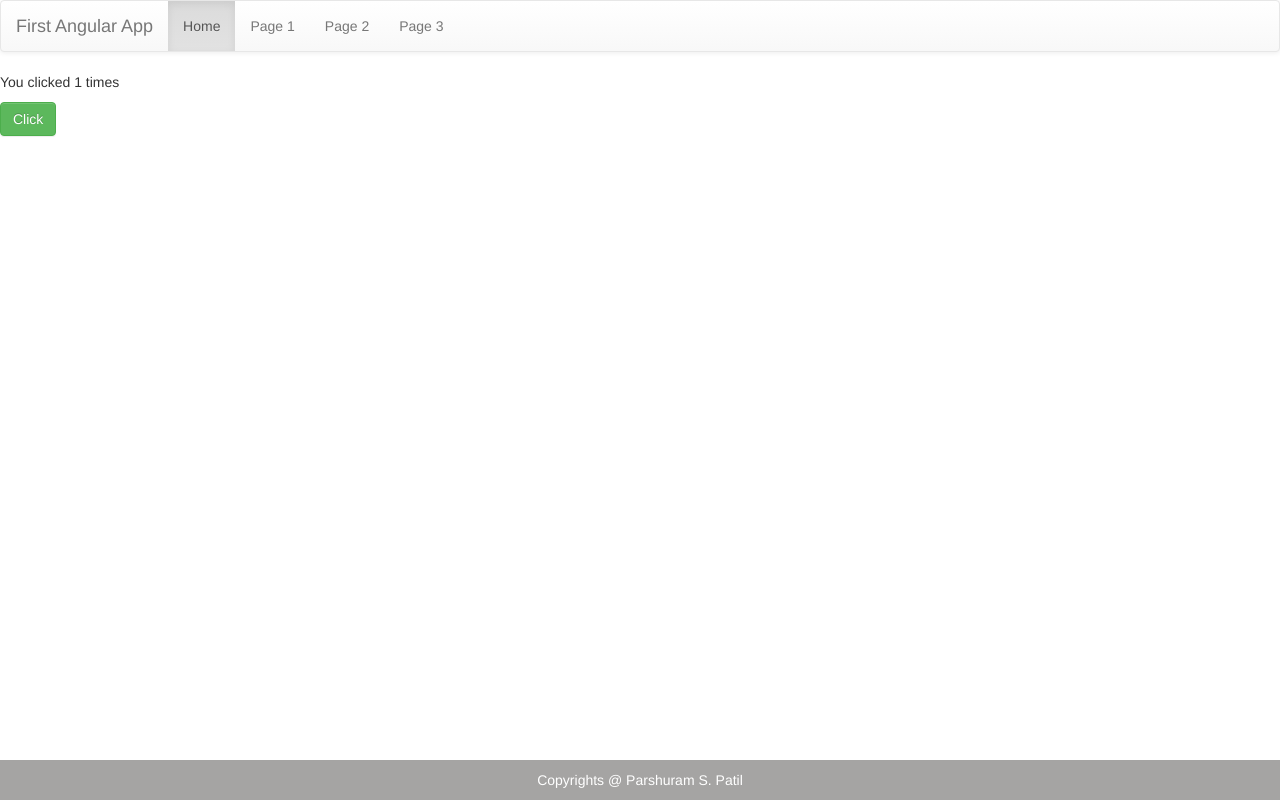
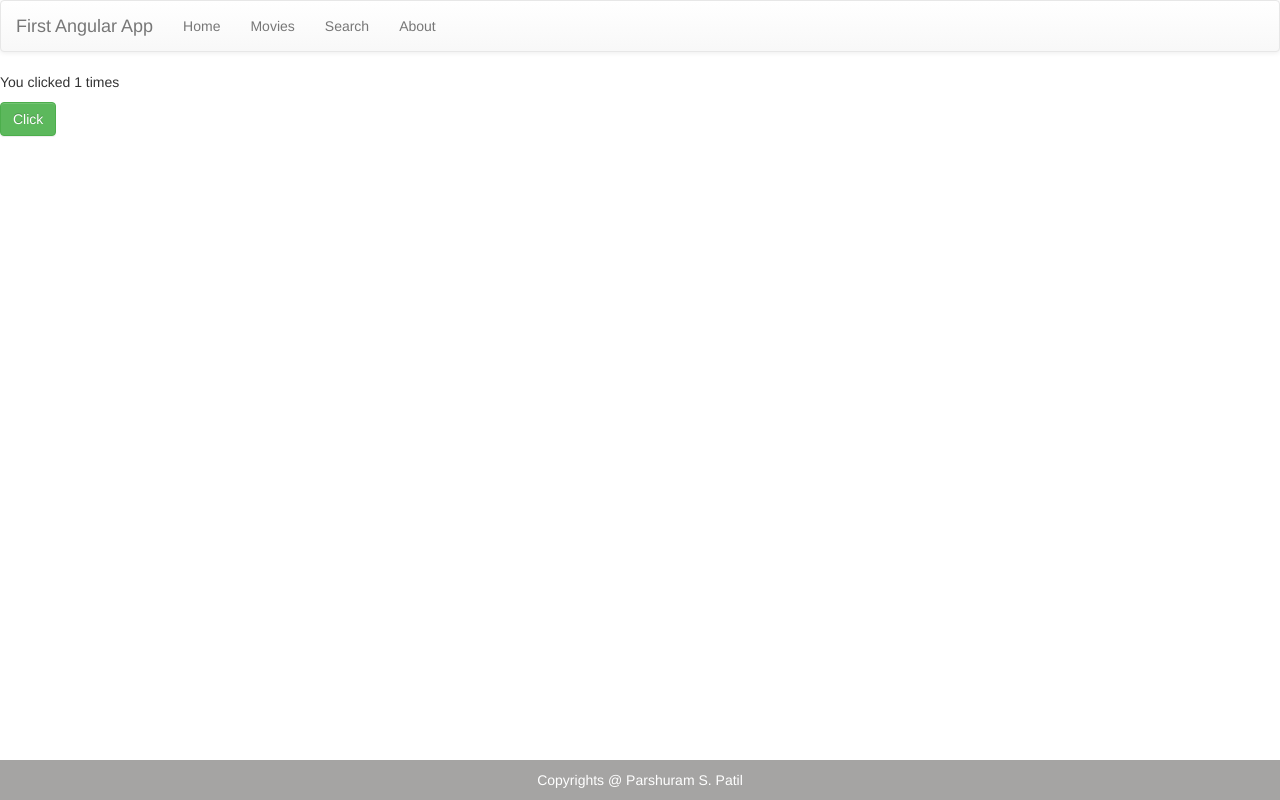
Before and after one commit to parashuram-patil/AngularApp, an Angular app: page / in a window 1280 px wide. Built offline with nearby package versions, Linux system fonts and the light colour scheme.

Commit message:
Dynamic Menu Items as States

```diff
--- a/src/app/header/header.component.html
+++ b/src/app/header/header.component.html
@@ -16,10 +16,14 @@
       <a class="navbar-brand" href="#">First Angular App</a>
     </div>
     <ul class="nav navbar-nav">
-      <li class="active"><a href="#">Home</a></li>
+      <li
+      *ngFor="let menuItem of menuItems">
+      <a href="#" id="{{menuItem.label}}">{{menuItem.label}}</a>
+      </li>
+      <!--- <li class="active"><a href="#">Home</a></li>
       <li><a href="#">Page 1</a></li>
       <li><a href="#">Page 2</a></li>
-      <li><a href="#">Page 3</a></li>
+      <li><a href="#">Page 3</a></li> --->
     </ul>
   </div>
 </nav>
--- a/src/app/header/header.component.ts
+++ b/src/app/header/header.component.ts
@@ -7,6 +7,13 @@ import { Component, OnInit } from '@angular/core';
 })
 export class HeaderComponent implements OnInit {
 
+menuItems = [
+  {label: "Home", link: "home", active: true},
+  {label: "Movies", link: "Movies", active: false},
+  {label: "Search", link: "Search", active: false},
+  {label: "About", link: "About", active: false}
+]
+
   constructor() { }
 
   ngOnInit() {
```
